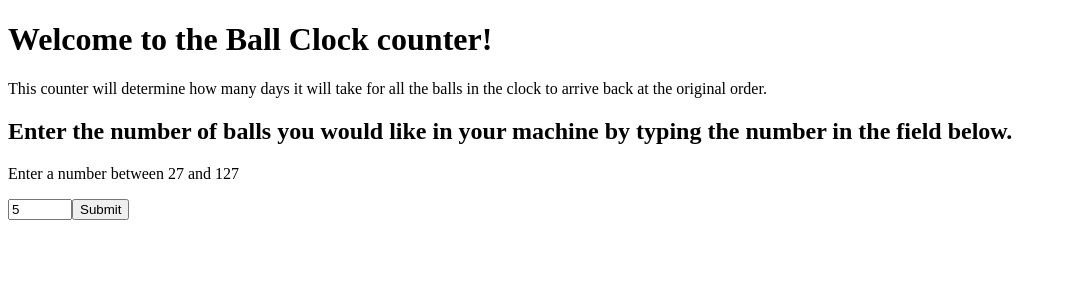
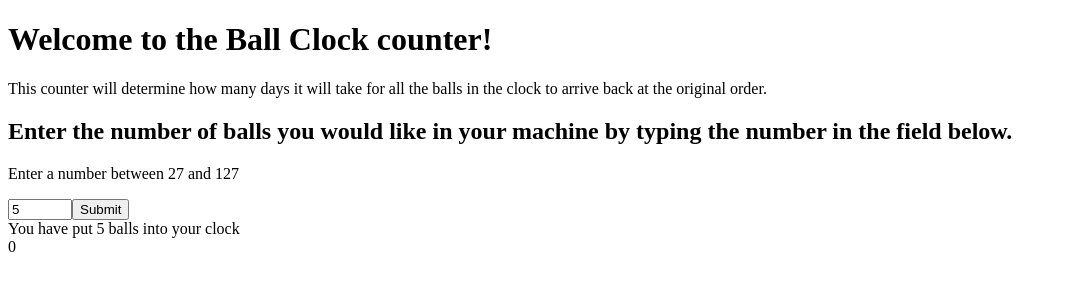
Before and after one commit to tubashawn/ball_clock, a plain HTML site: page index.html in a window 1280 px wide. Both pictures are taken after typing "5" into the empty fields and a click on the button "Submit". Shown: the whole page, without its empty margins (0-1066 px from the left). Drawn offline with Linux system fonts and the light colour scheme.

Commit message:
added code pen logic from work computer

```diff
--- /dev/null
+++ b/assets/interactive.js
@@ -0,0 +1,69 @@
+
+
+// let submitButton = document.getElementById("submit-button"),
+//     output = document.getElementById("output"),
+//     numberInput = document.getElementById("number-input"),
+//     minutes = [1, 2, 3, 4, 5];
+
+
+
+// submitButton.addEventListener("click", function() {
+//     alert("This worked");
+// });
+
+
+// let i = 0;
+// let minuteChanger = minutes[i];
+// if(output.textContent === "Test") {
+//     output.innerText = minuteChanger;
+//     i++;
+// } else if(output.textContent === minutes[4]) {
+//     i = 0;
+//     output.innerText = minuteChanger;
+// } else {
+//     i++;
+//     output.innerText = minuteChanger;
+// }
+
+let ballQueue = [];
+let input = document.getElementById("input");
+let submit = document.getElementById("submit");
+let output = document.getElementById("empty-div");
+let nextOutput = document.getElementById("next-div");
+
+submit.addEventListener("click", function() {
+  // output.textContent = "You entered " + input.value;
+    arrayMaker();
+    output.textContent = "You have put " + ballQueue.length + " balls into your clock";
+    nextOutput.textContent = ballQueue[0];
+    clock();
+});
+
+function arrayMaker() {
+    let temp = input.value;
+    for (let i = 0; i < temp; i++) {
+    ballQueue.push(i);
+    }
+}
+
+function shifter() {
+    let temp = ballQueue.shift();
+    console.log(temp);
+}
+
+function clock() {
+    ballQueue;
+    let singles = [];
+    let fives = [];
+    let hours = [];
+    let days = 0;
+    let addFive = singles.shift();
+    let addHour = fives.shift();
+    for (let i = 0; i < 5; i++) {
+    let addSingle = ballQueue.shift();
+    singles[i] = addSingle;
+    console.log(ballQueue.length + " + " + singles.length);
+    // console.log(singles);
+    }
+
+}
--- a/index.html
+++ b/index.html
@@ -17,8 +17,18 @@
         <h2>Enter the number of balls you would like in your machine
             by typing the number in the field below.</h2>
         <p>Enter a number between 27 and 127</p>
-        <input type="number" class="number-input" min="27" max="127"><button class="submit-button">Submit</button>
+        <!-- <input type="number" id="number-input" min="27" max="127"><button class="submit-button">Submit</button> -->
     </div>
+    <!-- <div id="output">
+        <p>Test</p>
+    </div> -->
 
+    <input type="number" min="27" max="127" id="input"><button id="submit">Submit</button>
+
+<div id="empty-div"></div>
+
+<div id="next-div"></div>
+
+    <script src="assets/interactive.js"></script>
 </body>
 </html>
```
Also changed, not shown: assets/style.css (added), style.css (deleted).
